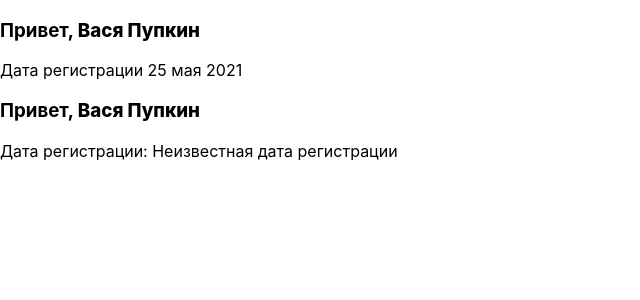
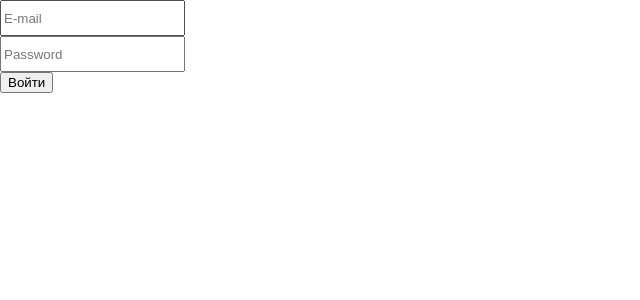
Before and after one commit to faceless49/arch-tutorial, a React (Create React App) app: page / in a window 1280 px wide. Shown: the top 300 px of the page, without its empty margins (0-640 px from the left). Built offline with nearby package versions, Linux system fonts and the light colour scheme.

Commit message:
Сделал ДЗ №2

```diff
--- a/src/index.tsx
+++ b/src/index.tsx
@@ -1,7 +1,8 @@
 import React from "react";
 import ReactDOM from "react-dom";
 import "./index.css";
-import { App } from "./tutorial-1/App";
+// import { App } from "./tutorial-1/App";
+import { App } from "./tutorial-2/App";
 
 ReactDOM.render(
   <React.StrictMode>
--- a/src/tutorial-1/components/ProfileClass.tsx
+++ b/src/tutorial-1/components/ProfileClass.tsx
@@ -11,9 +11,9 @@ export class ProfileClass extends React.Component<PropsType> {
     let day, month, year;
 
     if (!this.props.registredAt) {
-      day = "Неизвестная";
-      month = "дата";
-      year = "регистрации";
+      day = null;
+      month = null;
+      year = null;
     } else {
       [day, month, year] = [
         this.props.registredAt.getDate(),
@@ -28,7 +28,10 @@ export class ProfileClass extends React.Component<PropsType> {
           Привет,{" "}
           <span className={style.name}>{this.props.name || "Аноним"}</span>
         </h3>
-        <span>Дата регистрации: {`${day} ${month} ${year}`}</span>
+        <span>
+          Дата регистрации:{" "}
+          {this.props.registredAt ? `${day} ${month} ${year}` : "---"}
+        </span>
       </div>
     );
   }
--- /dev/null
+++ b/src/tutorial-2/App.tsx
@@ -0,0 +1,9 @@
+import { Form } from "./components/Form";
+
+export const App = () => {
+  return (
+    <div>
+      <Form />
+    </div>
+  );
+};
--- /dev/null
+++ b/src/tutorial-2/components/Form.module.scss
@@ -0,0 +1,12 @@
+.wrap {
+  display: flex;
+  justify-content: flex-start;
+  .form {
+    display: flex;
+    flex-direction: column;
+    align-items: flex-start;
+    .info {
+      height: 30px;
+    }
+  }
+}
--- /dev/null
+++ b/src/tutorial-2/components/Form.tsx
@@ -0,0 +1,53 @@
+import { ChangeEvent, FormEvent } from "react";
+import styles from "./Form.module.scss";
+export const Form = () => {
+  let email = "",
+    password = "";
+
+  const onChangeHandler = (e: ChangeEvent<HTMLInputElement>) => {
+    if (e.currentTarget.name === "email") {
+      email = e.currentTarget.value;
+    } else if (e.currentTarget.name === "password") {
+      password = e.currentTarget.value;
+    }
+  };
+
+  const handleSubmit = (e: FormEvent<HTMLFormElement>) => {
+    e.preventDefault();
+    if (email.trim() && password.trim()) {
+      console.log(`email: ${email} password: ${password}`);
+      e.currentTarget.reset();
+      email = "";
+      password = "";
+    } else {
+      alert("Необходимо заполнить поля");
+    }
+  };
+
+  return (
+    <div className={styles.wrap}>
+      <form
+        className={styles.form}
+        action="https://www.google.com/"
+        method="POST"
+        onSubmit={handleSubmit}
+      >
+        <input
+          className={styles.info}
+          type="text"
+          placeholder="E-mail"
+          name="email"
+          onChange={onChangeHandler}
+        />
+        <input
+          className={styles.info}
+          type="password"
+          placeholder="Password"
+          name="password"
+          onChange={onChangeHandler}
+        />
+        <button type="submit">Войти</button>
+      </form>
+    </div>
+  );
+};
```
Also changed, not shown: 1 other file (tests, documents, lock files or other folders).
